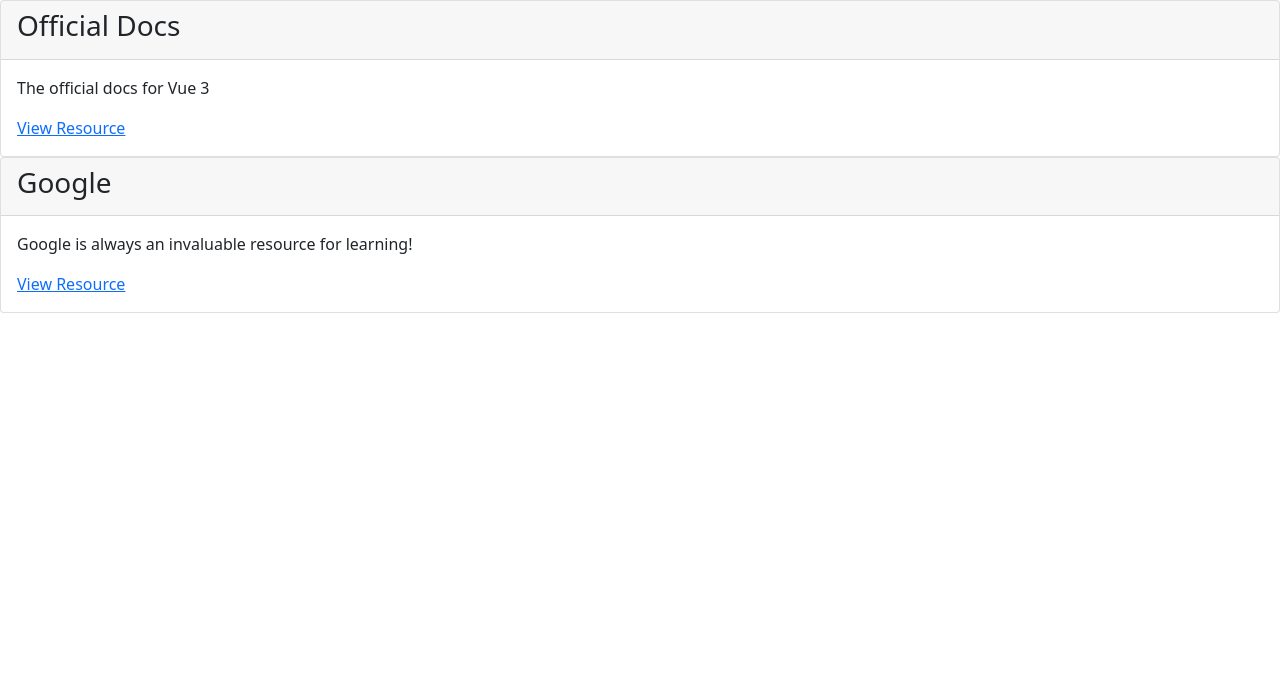
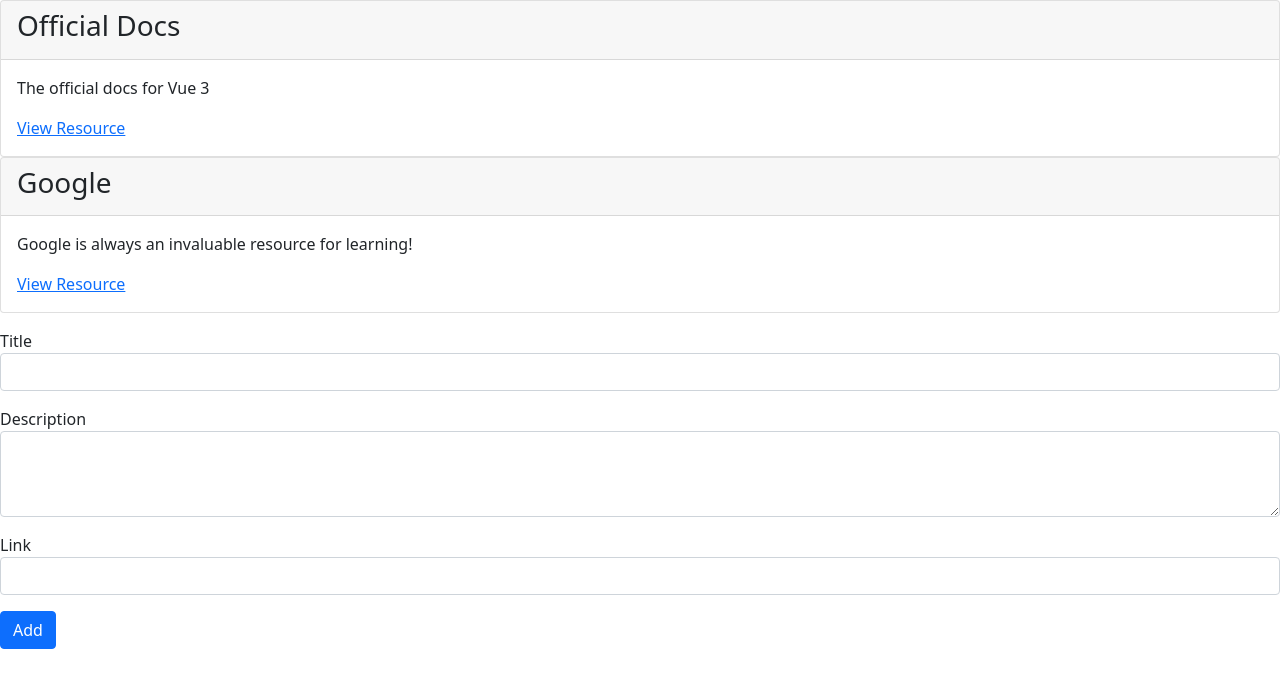
Before and after one commit to huuff/monster-slayer, a Vue app in the folder learning-resources/: page / in a window 1280 px wide. Shown: the top 688 px of the page. Built offline with nearby package versions, Linux system fonts and the light colour scheme.

Commit message:
add resource component

```diff
--- a/learning-resources/src/App.vue
+++ b/learning-resources/src/App.vue
@@ -1,11 +1,13 @@
 <template>
   <the-resources :resources="resources"></the-resources>
+  <add-resource></add-resource>
 </template>
 
 <script lang="ts">
 import { defineComponent } from 'vue';
 import { Resource } from "./resource";
 import TheResources from "./components/TheResources.vue";
+import AddResource from "./components/AddResource.vue";
 
 export default defineComponent({
   name: 'App',
@@ -24,7 +26,7 @@
     ],
   } as { resources: Resource[] }),
   components: {
-    TheResources,
+    TheResources, AddResource,
   }
 });
 </script>
--- /dev/null
+++ b/learning-resources/src/components/AddResource.vue
@@ -0,0 +1,34 @@
+<template>
+  <form>
+    <div class="mb-3">
+      <label for="title">Title</label>
+      <input id="title" type="text" v-model="title" class="form-control">
+    </div>
+    <div class="mb-3">
+      <label for="description">Description</label>
+      <textarea id="description" rows="3" v-model="description" class="form-control"></textarea>
+    </div>
+    <div class="mb-3">
+      <label for="link">Link</label>
+      <input type="url" id="link" v-model="link" class="form-control">
+    </div>
+
+    <button type="submit" class="btn btn-primary">Add</button>
+  </form>
+</template>
+
+<script lang="ts">
+import { defineComponent } from "vue";
+
+export default defineComponent({
+  data: () => ({
+    title: '',
+    description: '',
+    link: '',
+  } as {
+    title: string;
+    description: string;
+    link: string;
+  }),
+});
+</script>
```
